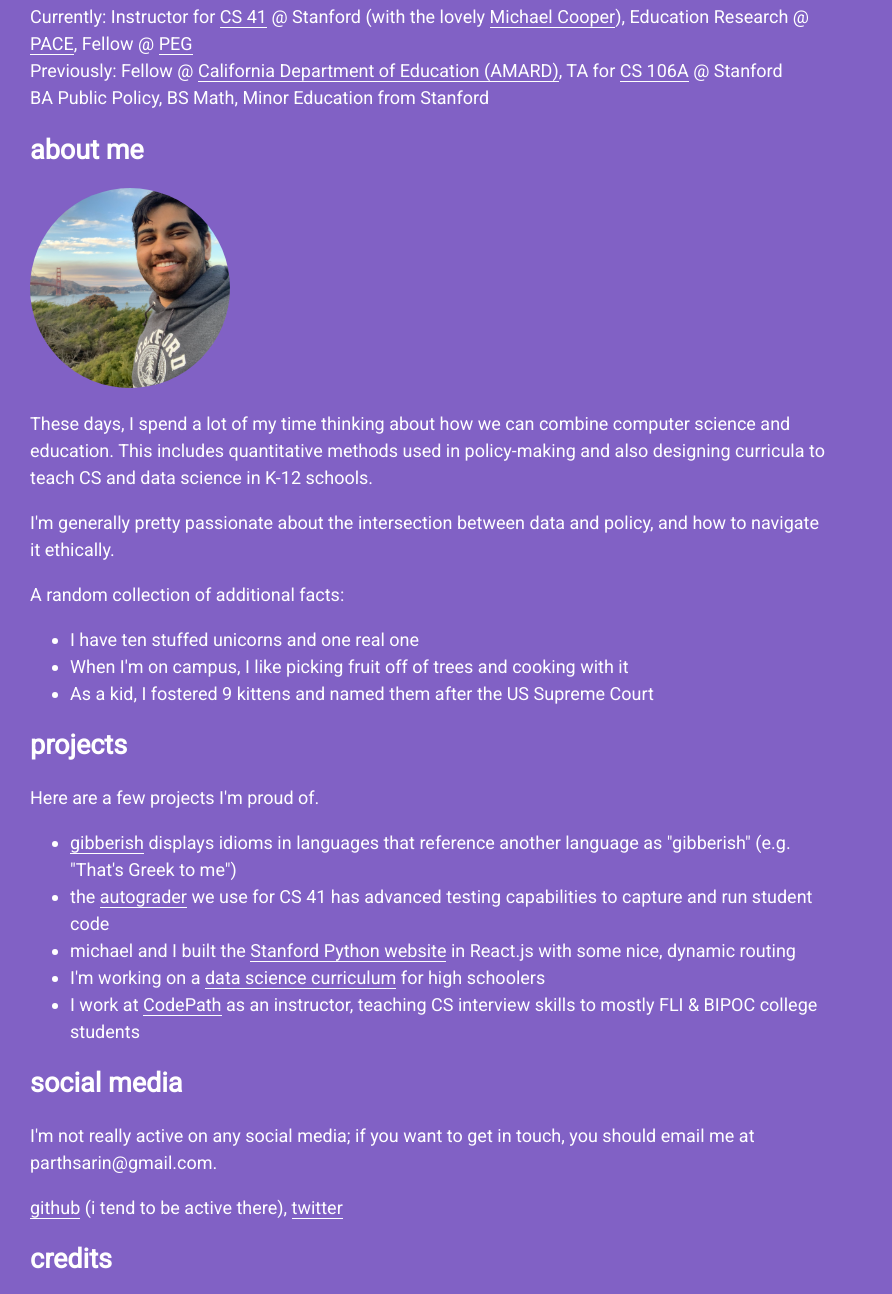
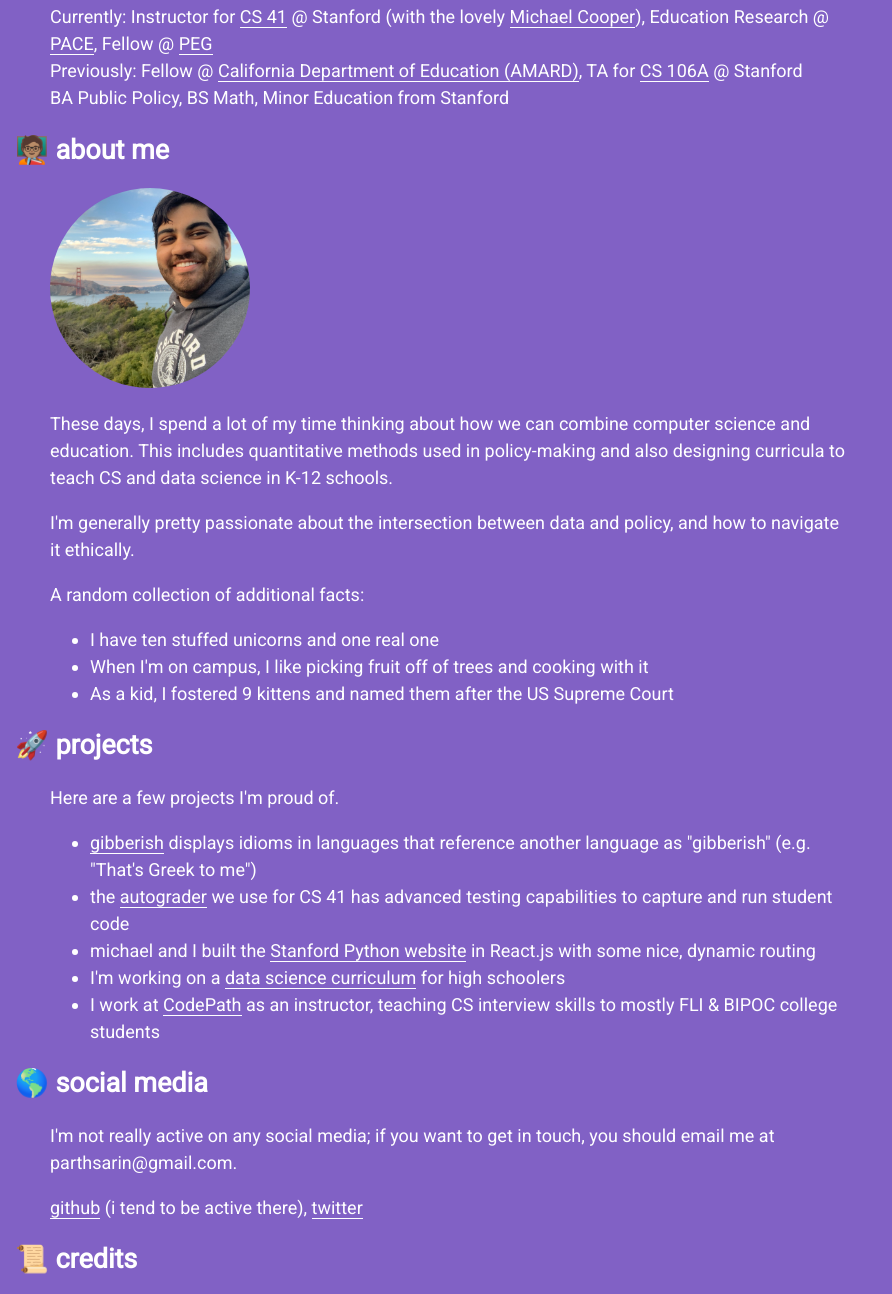
Before and after one commit to parthsarin/main-site, an Eleventy site: page index.md in a window 1280 px wide. Shown: the part 93-1387 px from the top of the page, without its empty margins (0-892 px from the left). Built offline with nearby package versions, Linux system fonts and the light colour scheme; Eleventy itself is replaced by a stand-in of ours; files that its build step writes are made by us from their sources.

Commit message:
emoji alignment

```diff
--- a/index.md
+++ b/index.md
@@ -8,7 +8,7 @@ Currently: Instructor for [CS 41](https://stanfordpython.com/) @ Stanford (with
 Previously: Fellow @ [California Department of Education (AMARD)](https://www.cde.ca.gov/ta/ac/), TA for [CS 106A](http://cs106a.stanford.edu/) @ Stanford<br />
 BA Public Policy, BS Math, Minor Education from Stanford
 
-## about me
+## 🧑🏽‍🏫 about me
 
 <img src="/img/me.png" class="logo" alt="me standing in front of the golden gate bridge; i look fly as hell">
 
@@ -22,7 +22,7 @@ A random collection of additional facts:
 * When I'm on campus, I like picking fruit off of trees and cooking with it
 * As a kid, I fostered 9 kittens and named them after the US Supreme Court
 
-## projects
+## 🚀 projects
 
 Here are a few projects I'm proud of.
 
@@ -32,12 +32,12 @@ Here are a few projects I'm proud of.
 * I'm working on a [data science curriculum](https://docs.google.com/presentation/d/1T-Sac5lAUekTRNtVg8OOC2nXx8SefRZHRK38JCv3V6I/edit) for high schoolers
 * I work at [CodePath](https://codepath.org/) as an instructor, teaching CS interview skills to mostly FLI & BIPOC college students
 
-## social media
+## 🌎 social media
 
 I'm not really active on any social media; if you want to get in touch, you should email me at parthsarin@gmail.com.
 
 [github](https://github.com/parthsarin/) (i tend to be active there), [twitter](https://twitter.com/parthsarin)
 
-## credits
+## 📜 credits
 
 The general look and feel of this site is from [Victoria Kirst's personal site](https://www.victoriakirst.com/)
--- a/style.css
+++ b/style.css
@@ -8,6 +8,7 @@ body {
     font-family: Roboto, sans-serif;
     font-size: 18px;
     margin: 30px;
+    margin-left: 50px;
     max-width: 800px;
 }
 
@@ -33,3 +34,7 @@ img.logo {
     margin: 0 auto;
     border-radius: 40em;
 }
+
+h2 {
+    margin-left: -35px;
+}
```
